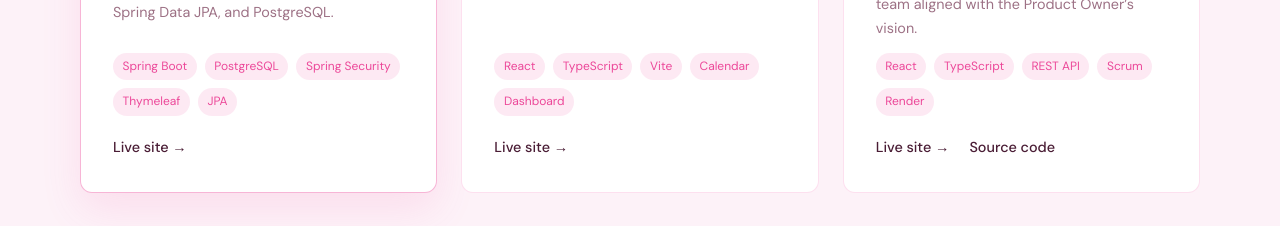
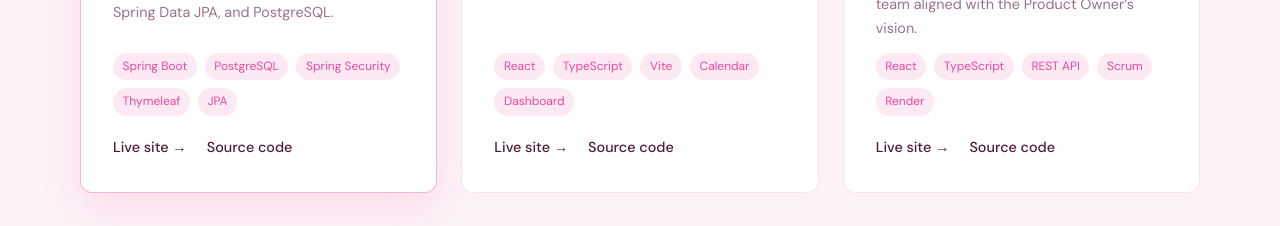
Before and after one commit to sadikshyeah/Sadi_portfolio, a React (Vite) app: page / in a window 1280 px wide. Shown: the part 3300-3526 px from the top of the page. Built offline with nearby package versions, Linux system fonts and the light colour scheme.

Commit message:
Update GitHub links for FastFinnishVocab and Personal Trainer projects in portfolio

```diff
--- a/src/data/portfolio.ts
+++ b/src/data/portfolio.ts
@@ -75,7 +75,7 @@ At Okhati I'm working on real-time voice-to-text and AI clinical summaries for h
         'JPA',
       ],
       link: 'https://sadiverse.com/login',
-      github: null,
+      github: 'https://github.com/sadikshyeah/FastFinnishVocab',
       images: [
         {
           src: sadiverseWelcome,
@@ -102,7 +102,7 @@ At Okhati I'm working on real-time voice-to-text and AI clinical summaries for h
         'A React + TypeScript app for managing customers and training sessions. Manage customers and sessions (add, edit, delete), view all trainings in a calendar, see activity-based training statistics, and a dashboard with totals.',
       tags: ['React', 'TypeScript', 'Vite', 'Calendar', 'Dashboard'],
       link: 'https://personal-trainer-vercel-fawn.vercel.app/',
-      github: null,
+      github: 'https://github.com/sadikshyeah/Personal-Trainer',
       images: [
         {
           src: personalTrainerDashboard,
```
